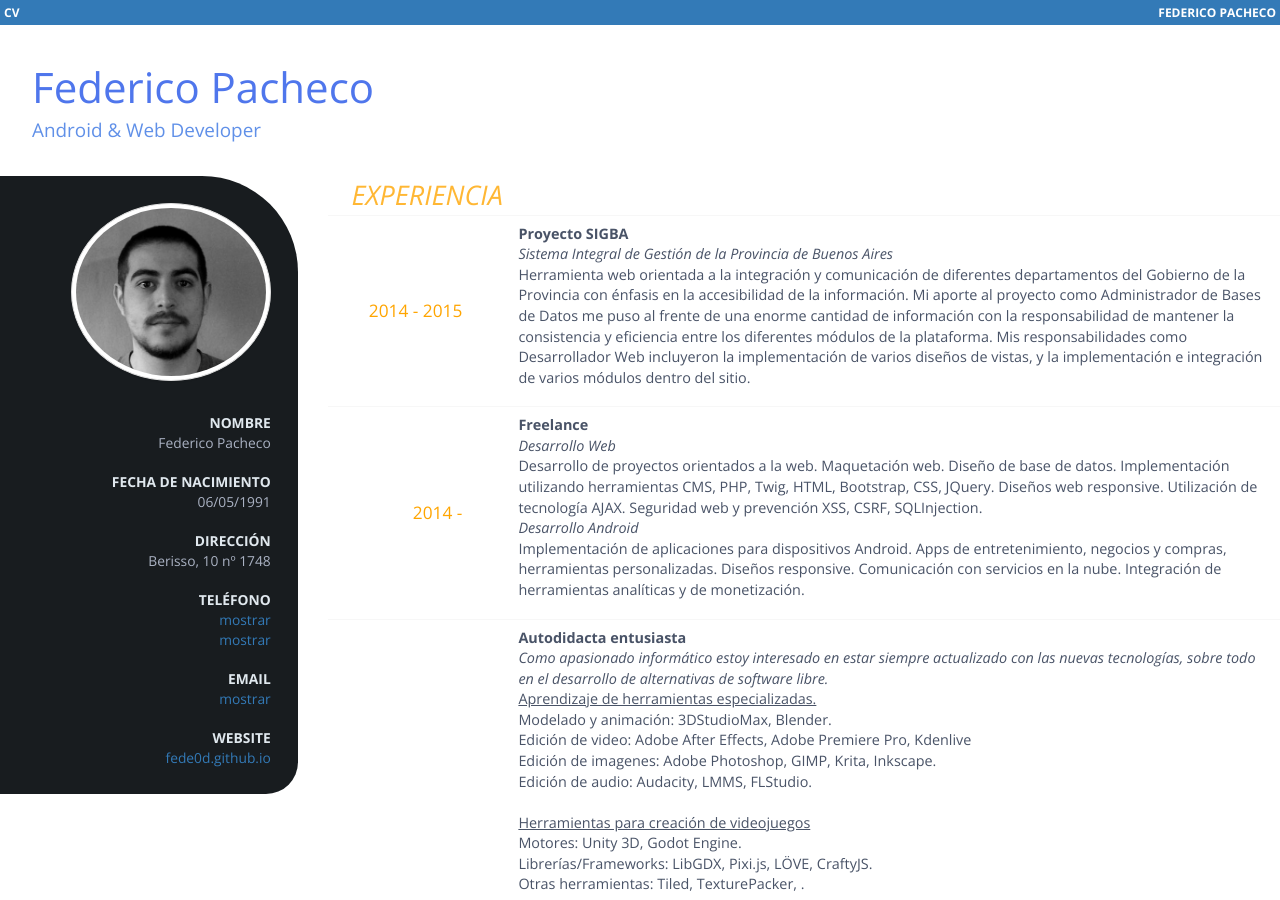
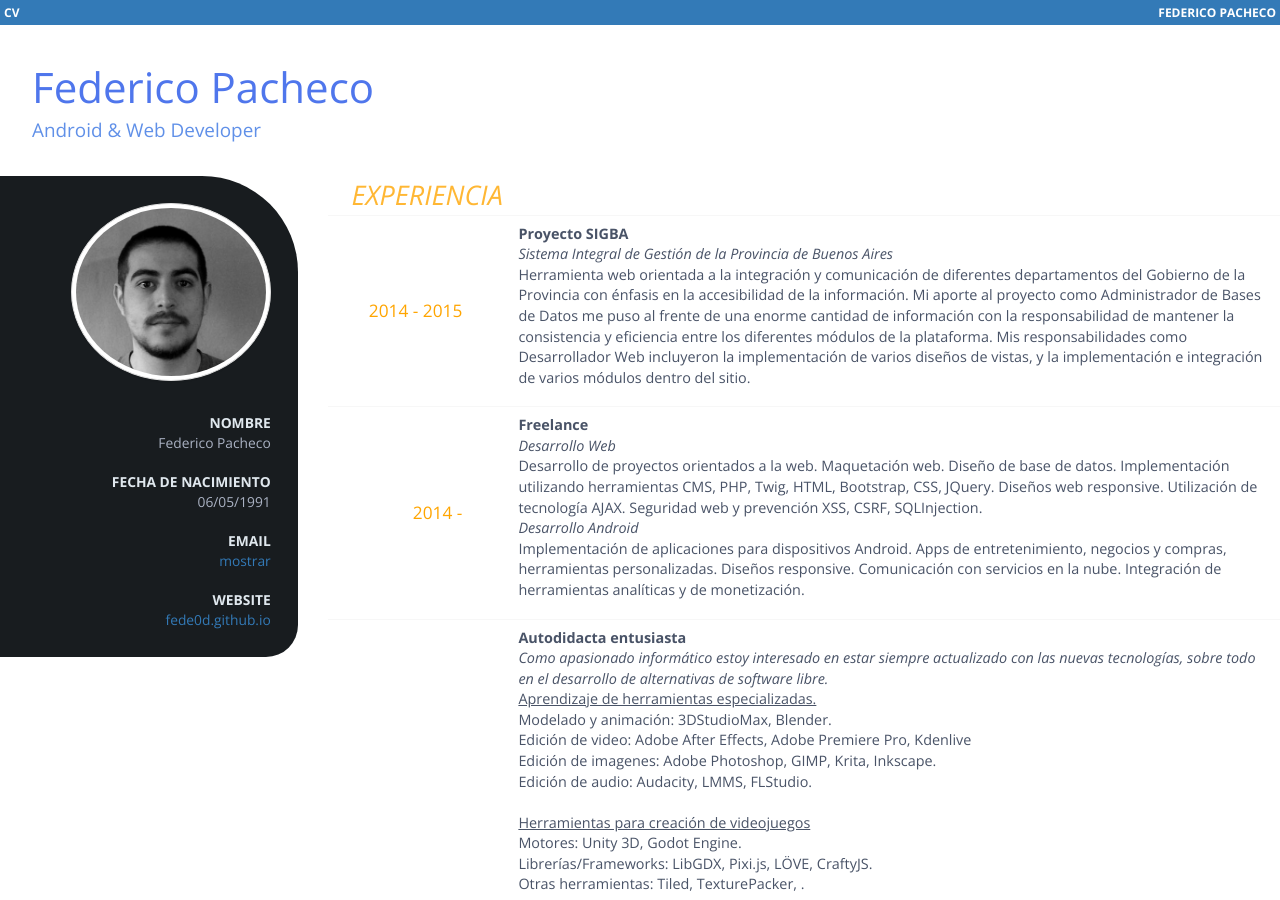
Before and after one commit to FEDE0D/fede0d.github.io, a Jekyll site: the page assets/CV/cv.html, which Jekyll copies as it is, in a window 1280 px wide and 900 px high. Built offline with Jekyll 4.4.1, drawn with Linux system fonts in a browser that asks for light colours.

Commit message:
Update cv.html

```diff
--- a/assets/CV/cv.html
+++ b/assets/CV/cv.html
@@ -157,19 +157,6 @@
 				<br>
 				<li><strong>Fecha de nacimiento</strong></li>
 				<li>06/05/1991</li>
-				<br>
-				<li><strong>Dirección</strong></li>
-				<li>Berisso, 10 nº 1748</li>
-				<br>
-				<li><strong>Teléfono</strong></li>
-				<li>
-					<span id="d_tel" class="hidden">+54 221 4417432</span>
-					<a href="#" onclick="javascript:show('d_tel', this)">mostrar</a>
-				</li>
-				<li>
-					<span id="d_tel_cel" class="hidden">+54 221 6086806</span>
-					<a href="#" onclick="javascript:show('d_tel_cel', this)">mostrar</a>
-				</li>
 				<br>
 				<li><strong>Email</strong></li>
 				<li><a href="#" onclick="showMail(this)">mostrar</a>
```
